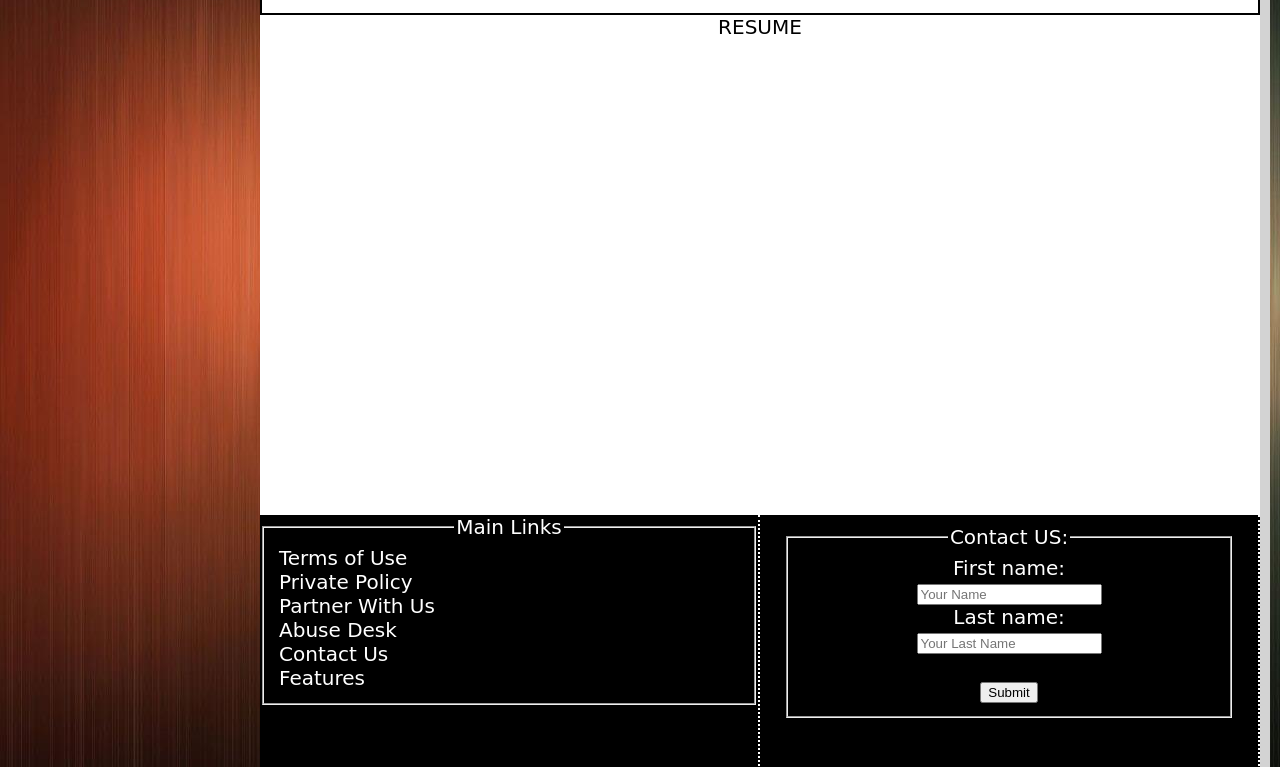
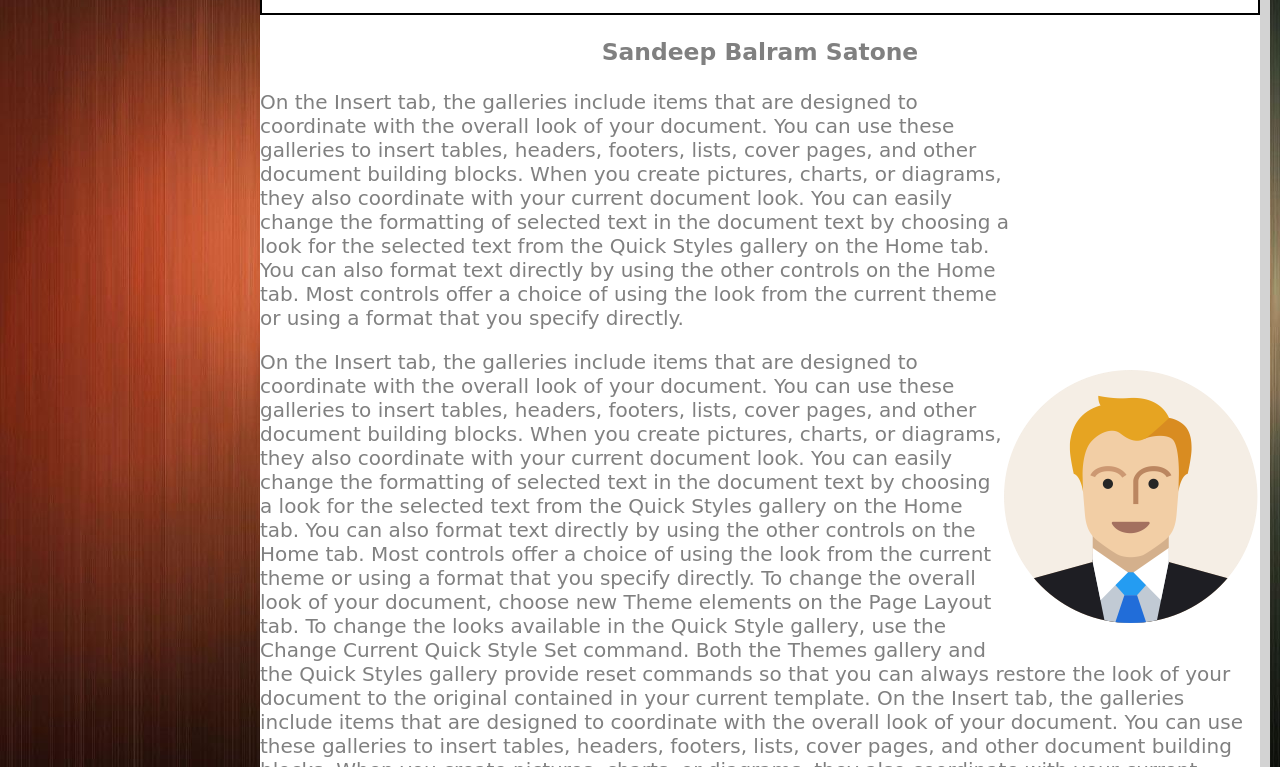
Before and after one commit to sandy2711323/Git-Hosting-Demo, a plain HTML site: page resume.html in a window 1280 px wide. Shown: the part 233-1000 px from the top of the page. Drawn offline with Linux system fonts and the light colour scheme.

Commit message:
Changed the resume.html added resume_icon.png changed copyright target='_self'

```diff
--- a/index.css
+++ b/index.css
@@ -1,4 +1,7 @@
 /* This is my site css*/
+
+
+/*CSS common to all pages */
 
 body {
     background-image: url(img/background.jpg);
@@ -49,11 +52,11 @@ body {
 
 #body {
     background: white;
-    color: black;
+    color: grey;
     font-family: cursive;
     font-size: 20px;
-    text-align: center;
-    height: 500px;
+    /*text-align: center;*/
+    /* height: 500px;*/
 }
 
 #footer {
@@ -75,24 +78,24 @@ body {
     border-right: 2px dotted white;
 }
 
-#copyright{
+#copyright {
     float: right;
     font-family: sans-serif;
     font-size-adjust: 20px;
     display: inline-block;
+}
 
-}
 #copyright a {
     text-decoration: none;
     color: white;
     padding: 5px;
 }
+
 #copyright a:hover {
     text-decoration: none;
     color: violet;
     padding: 5px;
 }
-
 
 #form {
     display: inline-block;
@@ -106,6 +109,7 @@ body {
     color: white;
     float: left;
     margin-right: 140px;
+    /*position: relative;*/
 }
 
 #footer a:hover {
@@ -114,3 +118,19 @@ body {
     float: left;
     margin-right: 140px;
 }
+
+#body h3 {
+    text-align: center;
+}
+
+
+/*Resume Page CSS*/
+
+#body #resumeMyImage {
+    float: right;
+}
+
+#body #resumeMainContent {
+    /* float: left;*/
+    width: 750px;
+}
--- a/resume.html
+++ b/resume.html
@@ -18,7 +18,14 @@
                 <li><a href="resume.html">Resume</a></li>
             </ul>
         </div>
-        <div id="body">RESUME</div>
+        <div id="body">
+            <!-- <p align="center">RESUME</p>  <br> -->
+            <h3> Sandeep Balram Satone </h3>
+            <p id="resumeMainContent">On the Insert tab, the galleries include items that are designed to coordinate with the overall look of your document. You can use these galleries to insert tables, headers, footers, lists, cover pages, and other document building blocks. When you create pictures, charts, or diagrams, they also coordinate with your current document look. You can easily change the formatting of selected text in the document text by choosing a look for the selected text from the Quick Styles gallery on the Home tab. You can also format text directly by using the other controls on the Home tab. Most controls offer a choice of using the look from the current theme or using a format that you specify directly. </p>
+            <p id="resumeMyImage">
+                <!--<img src="http://placehold.it/250x250" alt="MyImage">--><img src="img/resume_icon.png" alt="MyImage"></p>
+            <p>On the Insert tab, the galleries include items that are designed to coordinate with the overall look of your document. You can use these galleries to insert tables, headers, footers, lists, cover pages, and other document building blocks. When you create pictures, charts, or diagrams, they also coordinate with your current document look. You can easily change the formatting of selected text in the document text by choosing a look for the selected text from the Quick Styles gallery on the Home tab. You can also format text directly by using the other controls on the Home tab. Most controls offer a choice of using the look from the current theme or using a format that you specify directly. To change the overall look of your document, choose new Theme elements on the Page Layout tab. To change the looks available in the Quick Style gallery, use the Change Current Quick Style Set command. Both the Themes gallery and the Quick Styles gallery provide reset commands so that you can always restore the look of your document to the original contained in your current template. On the Insert tab, the galleries include items that are designed to coordinate with the overall look of your document. You can use these galleries to insert tables, headers, footers, lists, cover pages, and other document building blocks. When you create pictures, charts, or diagrams, they also coordinate with your current document look. </p>
+        </div>
         <div id="footer">
             <div class="column">
                 <!--<iframe width="498" height="315" src="https://www.youtube.com/embed/k4yXQkG2s1E" frameborder="0" allowfullscreen></iframe>-->
@@ -41,7 +48,7 @@
                 </form>
             </div>
         </div>
-        <p id="copyright"><a href="http://sandeepbalramsatone.com/">&copy; By Sandeep Satone</a></p>
+        <p id="copyright"><a href="http://sandeepbalramsatone.com/" target="_blank">&copy; By Sandeep Satone</a></p>
     </div>
 </body>
 
```
Also changed, not shown: blog.html (+1 -1 lines), college.html (+1 -1 lines), index.html (+1 -1 lines), school.html (+1 -1 lines), img/resume_icon.png (added).
